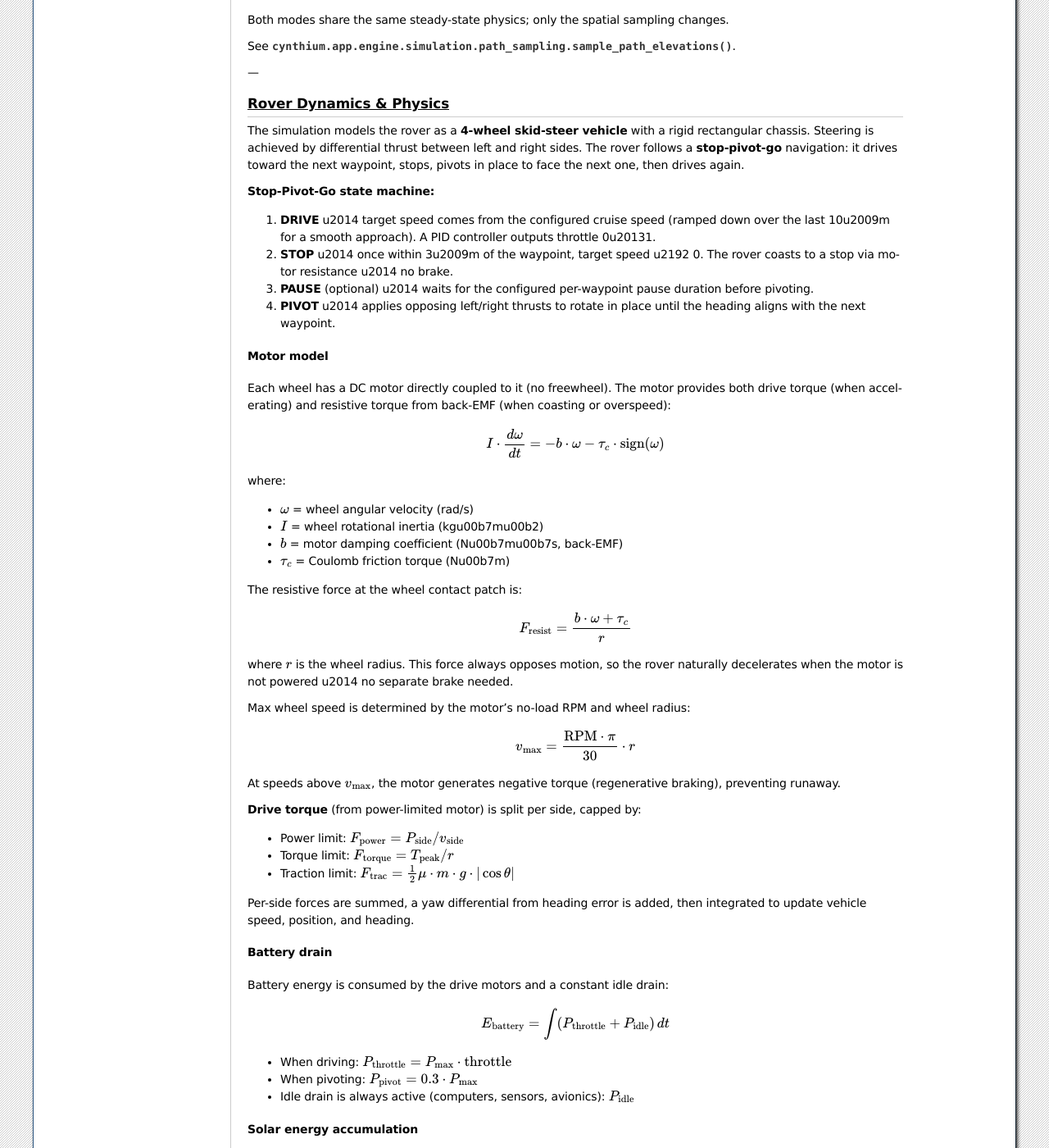
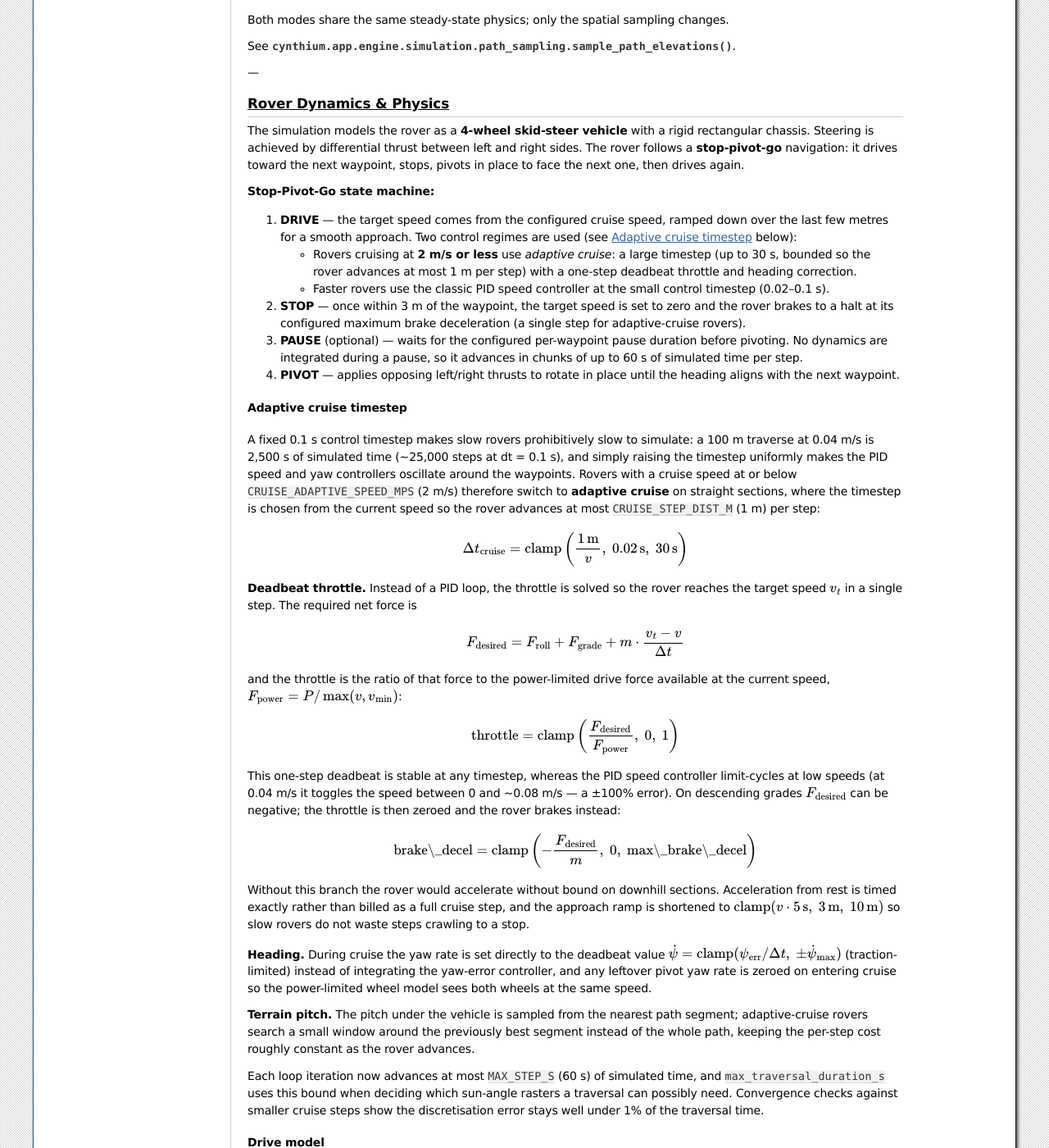
Before and after one commit to osh3276/cynthium, a Sphinx documentation site: the page built from docs/algorithms.rst, in a window 1280 px wide and 1400 px high, scrolled down 2802 px. Shown: the whole window at 82% size. Built offline with Sphinx 7.4.7, drawn with Linux system fonts in a browser that asks for light colours; some of the changed text lies outside the part shown.

Commit message:
docs and changelog update

```diff
--- a/docs/algorithms.rst
+++ b/docs/algorithms.rst
@@ -207,43 +207,107 @@ to face the next one, then drives again.
 
 **Stop-Pivot-Go state machine:**
 
-1. **DRIVE** \u2014 target speed comes from the configured cruise speed
-   (ramped down over the last 10\u2009m for a smooth approach).  A PID
-   controller outputs throttle 0\u20131.
-2. **STOP** \u2014 once within 3\u2009m of the waypoint, target speed \u2192 0.
-   The rover coasts to a stop via motor resistance \u2014 no brake.
-3. **PAUSE** (optional) \u2014 waits for the configured per-waypoint
-   pause duration before pivoting.
-4. **PIVOT** \u2014 applies opposing left/right thrusts to rotate in
-   place until the heading aligns with the next waypoint.
+1. **DRIVE** — the target speed comes from the configured cruise speed,
+   ramped down over the last few metres for a smooth approach.  Two
+   control regimes are used (see `Adaptive cruise timestep`_ below):
 
-Motor model
------------
+   * Rovers cruising at **2 m/s or less** use *adaptive cruise*: a large
+     timestep (up to 30 s, bounded so the rover advances at most 1 m per
+     step) with a one-step deadbeat throttle and heading correction.
+   * Faster rovers use the classic PID speed controller at the small
+     control timestep (0.02–0.1 s).
 
-Each wheel has a DC motor directly coupled to it (no freewheel). The
-motor provides both drive torque (when accelerating) and resistive
-torque from back-EMF (when coasting or overspeed):
+2. **STOP** — once within 3 m of the waypoint, the target speed is set
+   to zero and the rover brakes to a halt at its configured maximum brake
+   deceleration (a single step for adaptive-cruise rovers).
+3. **PAUSE** (optional) — waits for the configured per-waypoint pause
+   duration before pivoting.  No dynamics are integrated during a pause,
+   so it advances in chunks of up to 60 s of simulated time per step.
+4. **PIVOT** — applies opposing left/right thrusts to rotate in place
+   until the heading aligns with the next waypoint.
+
+Adaptive cruise timestep
+------------------------
+
+A fixed 0.1 s control timestep makes slow rovers prohibitively slow to
+simulate: a 100 m traverse at 0.04 m/s is 2,500 s of simulated time
+(~25,000 steps at dt = 0.1 s), and simply raising the timestep uniformly
+makes the PID speed and yaw controllers oscillate around the waypoints.
+Rovers with a cruise speed at or below ``CRUISE_ADAPTIVE_SPEED_MPS``
+(2 m/s) therefore switch to **adaptive cruise** on straight sections,
+where the timestep is chosen from the current speed so the rover advances
+at most ``CRUISE_STEP_DIST_M`` (1 m) per step:
 
 .. math::
 
-   I \cdot \frac{d\omega}{dt} = -b \cdot \omega - \tau_c \cdot \text{sign}(\omega)
+   \Delta t_{\text{cruise}} =
+   \operatorname{clamp}\left(\frac{1\,\text{m}}{v},\; 0.02\,\text{s},\;
+   30\,\text{s}\right)
 
-where:
-
-* :math:`\omega` = wheel angular velocity (rad/s)
-* :math:`I` = wheel rotational inertia (kg\u00b7m\u00b2)
-* :math:`b` = motor damping coefficient (N\u00b7m\u00b7s, back-EMF)
-* :math:`\tau_c` = Coulomb friction torque (N\u00b7m)
-
-The resistive force at the wheel contact patch is:
+**Deadbeat throttle.**  Instead of a PID loop, the throttle is solved so
+the rover reaches the target speed :math:`v_t` in a single step.  The
+required net force is
 
 .. math::
 
-   F_{\text{resist}} = \frac{b \cdot \omega + \tau_c}{r}
+   F_{\text{desired}} = F_{\text{roll}} + F_{\text{grade}} +
+   m \cdot \frac{v_t - v}{\Delta t}
 
-where :math:`r` is the wheel radius.  This force always opposes motion,
-so the rover naturally decelerates when the motor is not powered \u2014
-no separate brake needed.
+and the throttle is the ratio of that force to the power-limited drive
+force available at the current speed,
+:math:`F_{\text{power}} = P / \max(v, v_{\min})`:
+
+.. math::
+
+   \text{throttle} = \operatorname{clamp}\left(
+   \frac{F_{\text{desired}}}{F_{\text{power}}},\; 0,\; 1\right)
+
+This one-step deadbeat is stable at any timestep, whereas the PID speed
+controller limit-cycles at low speeds (at 0.04 m/s it toggles the speed
+between 0 and ~0.08 m/s — a ±100% error).  On descending grades
+:math:`F_{\text{desired}}` can be negative; the throttle is then zeroed
+and the rover brakes instead:
+
+.. math::
+
+   \text{brake\_decel} = \operatorname{clamp}\left(
+   -\frac{F_{\text{desired}}}{m},\; 0,\; \text{max\_brake\_decel}\right)
+
+Without this branch the rover would accelerate without bound on
+downhill sections.  Acceleration from rest is timed exactly rather than
+billed as a full cruise step, and the approach ramp is shortened to
+:math:`\operatorname{clamp}(v \cdot 5\,\text{s},\; 3\,\text{m},\; 10\,\text{m})`
+so slow rovers do not waste steps crawling to a stop.
+
+**Heading.**  During cruise the yaw rate is set directly to the deadbeat
+value :math:`\dot\psi = \operatorname{clamp}(\psi_{\text{err}} / \Delta t,\;
+\pm \dot\psi_{\max})` (traction-limited) instead of integrating the
+yaw-error controller, and any leftover pivot yaw rate is zeroed on
+entering cruise so the power-limited wheel model sees both wheels at the
+same speed.
+
+**Terrain pitch.**  The pitch under the vehicle is sampled from the
+nearest path segment; adaptive-cruise rovers search a small window around
+the previously best segment instead of the whole path, keeping the
+per-step cost roughly constant as the rover advances.
+
+Each loop iteration now advances at most ``MAX_STEP_S`` (60 s) of
+simulated time, and ``max_traversal_duration_s`` uses this bound when
+deciding which sun-angle rasters a traversal can possibly need.
+Convergence checks against smaller cruise steps show the discretisation
+error stays well under 1% of the traversal time.
+
+Drive model
+-----------
+
+Each wheel is driven by a DC motor (no freewheel).  The available drive
+force per side is power-limited and capped by the motor torque and the
+wheel traction:
+
+* Power limit: :math:`F_{\text{power}} = P_{\text{side}} / v_{\text{side}}`
+  (falls back to :math:`v_{\min}` near standstill to avoid a singularity)
+* Torque limit: :math:`F_{\text{torque}} = T_{\text{peak}} / r`
+* Traction limit: :math:`F_{\text{trac}} = \frac{1}{2} \mu \cdot m \cdot g \cdot |\cos\theta|`
 
 Max wheel speed is determined by the motor's no-load RPM and wheel
 radius:
@@ -252,18 +316,12 @@ radius:
 
    v_{\text{max}} = \frac{\text{RPM} \cdot \pi}{30} \cdot r
 
-At speeds above :math:`v_{\text{max}}`, the motor generates negative
-torque (regenerative braking), preventing runaway.
-
-**Drive torque** (from power-limited motor) is split per side, capped
-by:
-
-* Power limit: :math:`F_{\text{power}} = P_{\text{side}} / v_{\text{side}}`
-* Torque limit: :math:`F_{\text{torque}} = T_{\text{peak}} / r`
-* Traction limit: :math:`F_{\text{trac}} = \frac{1}{2} \mu \cdot m \cdot g \cdot |\cos\theta|`
-
-Per-side forces are summed, a yaw differential from heading error is
-added, then integrated to update vehicle speed, position, and heading.
+Above :math:`v_{\text{max}}` the drive force is not applied, so the
+rover cannot exceed this speed.  Braking is modelled as a direct
+deceleration (m/s²) up to the configured ``max_brake_decel`` — there is
+no motor back-EMF or Coulomb-friction model.  Per-side forces are
+summed, a yaw differential from the heading error is added, then
+integrated to update vehicle speed, position, and heading.
 
 Battery drain
 -------------
@@ -310,6 +368,9 @@ Key outputs
      - Total energy drawn from battery (J)
    * - ``battery_remaining_pct``
      - Remaining battery charge (%)
+   * - ``simulation_steps``
+     - Physics loop iterations used (adaptive cruise keeps slow rovers
+       in the hundreds rather than tens of thousands)
 
 Lunar parameters
 ================
--- a/docs/overview.rst
+++ b/docs/overview.rst
@@ -45,8 +45,9 @@ The application is organised into several subpackages under
      - Responsibility
    * - :mod:`cynthium.app.engine`
      - Core algorithms: pathfinding (A\*, Dijkstra), illumination (sun
-       position, shadows), rover simulation (4WD skid-steer, PID speed
-       control, resistive motor model, battery drain).
+       position, shadows), rover simulation (4WD skid-steer, adaptive
+       cruise for slow rovers, PID speed control, brake model, battery
+       drain).
    * - :mod:`cynthium.app.services`
      - High-level orchestration: site raster management, autopath
        validation loop, simulation lifecycle.
```
Also changed, not shown: CHANGELOG.md (+26 -1 lines), docs/usage.rst (+6 -2 lines).
